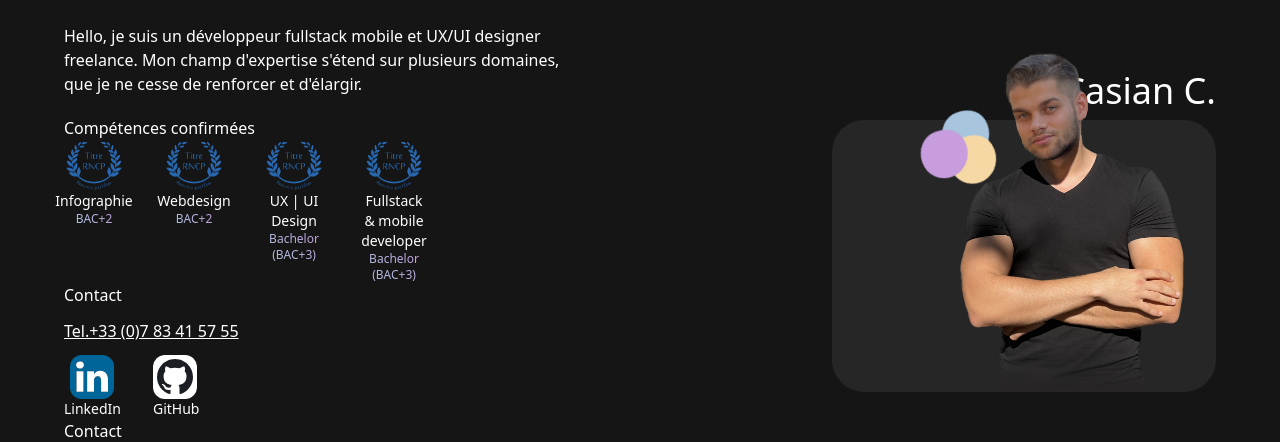
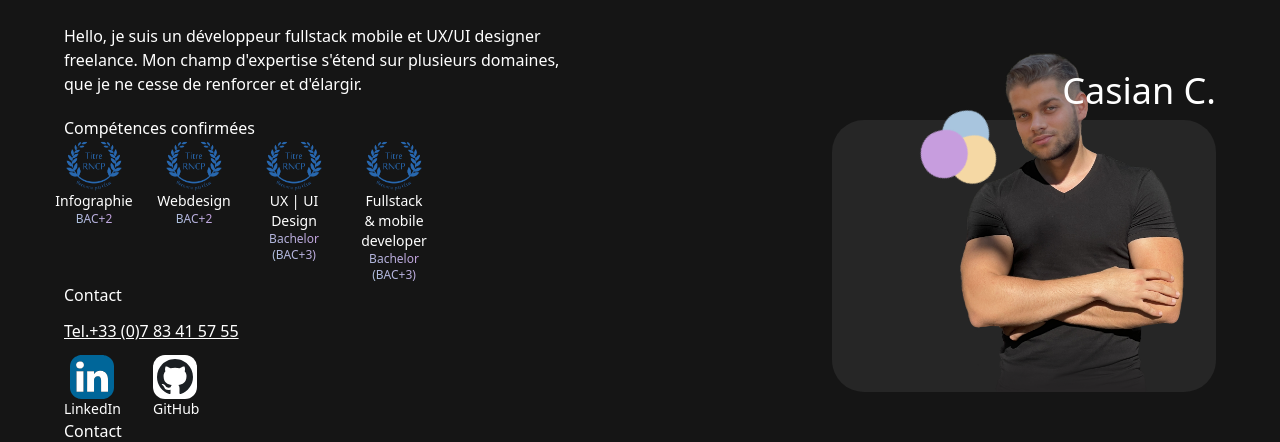
Before and after one commit to CasianLW/portfolio-casian-react-typecript-cms, a Next.js app: page /about in a window 1280 px wide. Shown: the part 144-586 px from the top of the page. Built offline with nearby package versions, Linux system fonts and the light colour scheme; no server answers.

Commit message:
index of name in grid (++ responsive)

```diff
--- a/pages/about/index.tsx
+++ b/pages/about/index.tsx
@@ -132,7 +132,7 @@ const IllustrationComponent: FC = () => {
   }
   return (
     <section className="grid mb-10 h-fit sm:mb-0 mx-[-5vw] p-[10%] md:p-0 sm:mx-0 sm:mt-12  text-cas-white-100 col-span-1 ">
-      <div className="stack-item">
+      <div className="stack-item z-10">
         <h3 className="text-1xl md:text-4xl mt-[5%] float-right">Casian C.</h3>
       </div>
       <div className="ml-auto w-4/5 md:w-full stack-item p-10 rounded-[32px]  bg-cas-black-400 h-4/5 mt-auto"></div>
```
